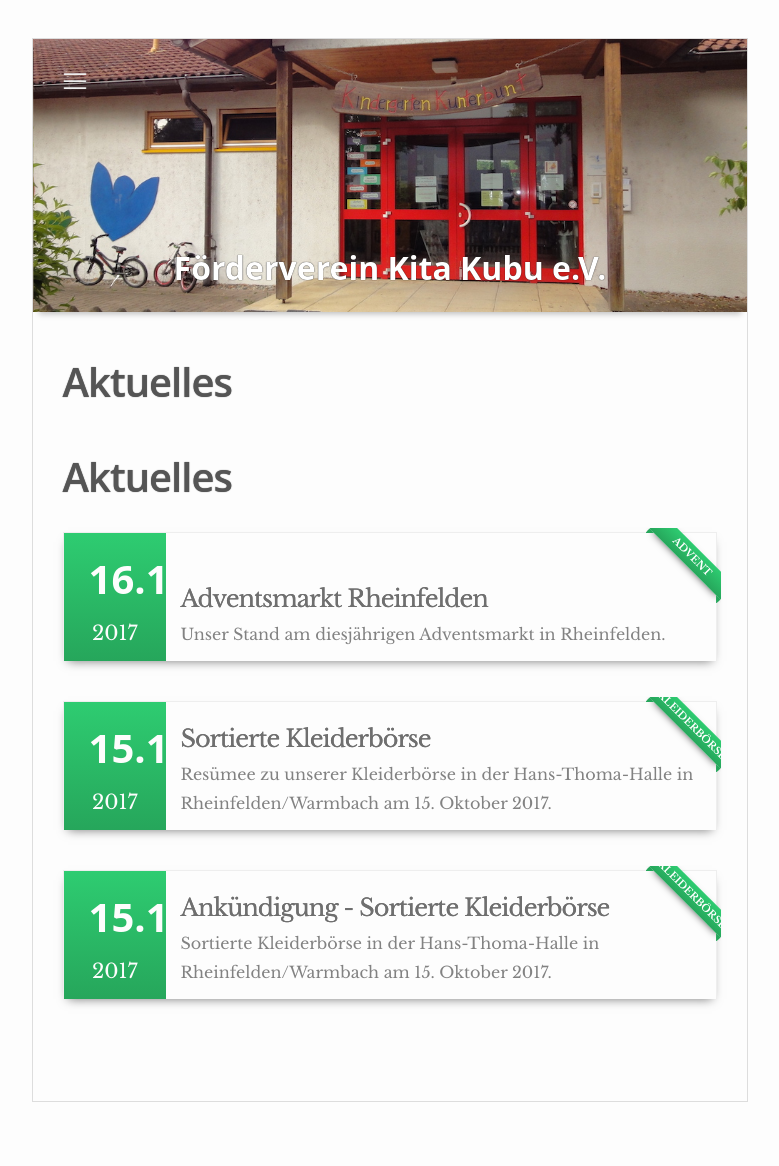
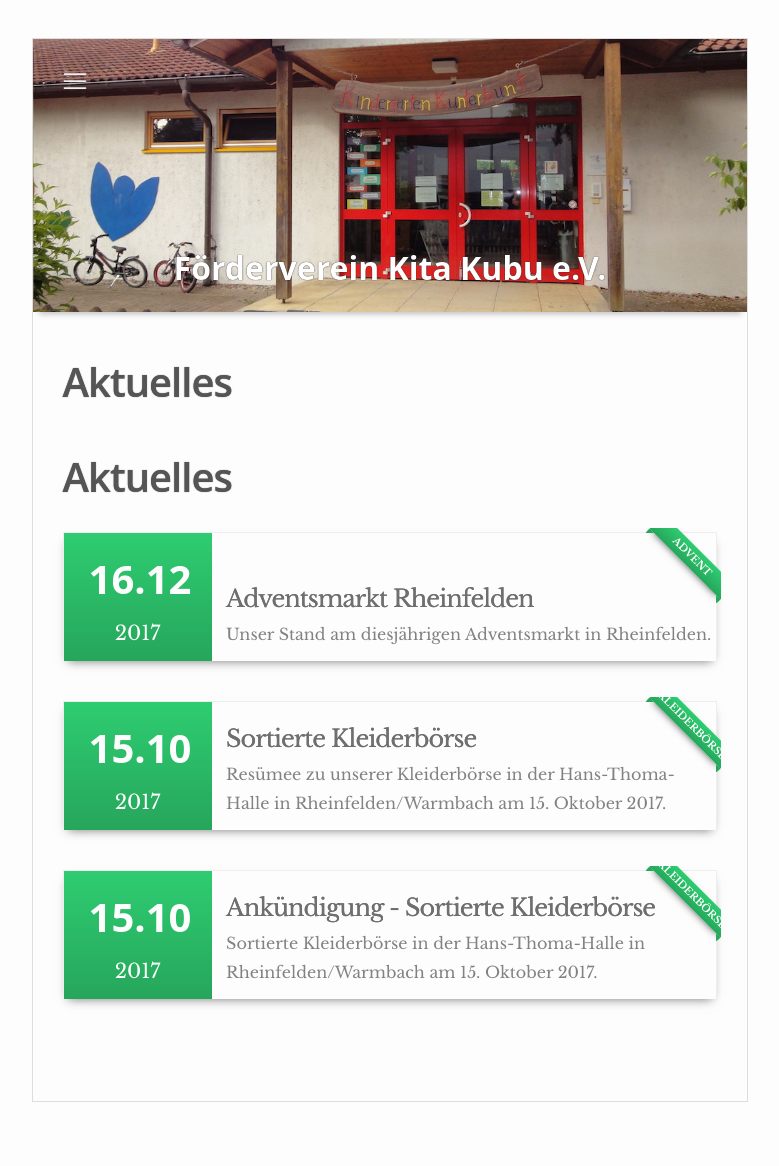
Before and after one commit to fv-kubu/fv-kubu, a Jekyll site: the page built from _pages/aktuelles.html, in a window 1280 px wide. Shown: the whole page, without its empty margins (250-1029 px from the left). Built offline with Jekyll 4.4.1, drawn with Linux system fonts in a browser that asks for light colours.

Commit message:
Update _cards.scss

```diff
--- a/_sass/_cards.scss
+++ b/_sass/_cards.scss
@@ -27,7 +27,7 @@
     padding: 10px 25px;
     color: $background-color;
     text-align: center;
-    width: 8%;
+    width: 15%;
     font-size: 20px;
     @include media-query($on-laptop) {
           padding: 12px 15px;
@@ -46,7 +46,7 @@
     display: inline-block;
     padding: 0;
     margin-left: 10px;
-    width: 80%;
+    width: 75%;
            @include media-query($on-iphone) {
             width: 70%;
     }
```
